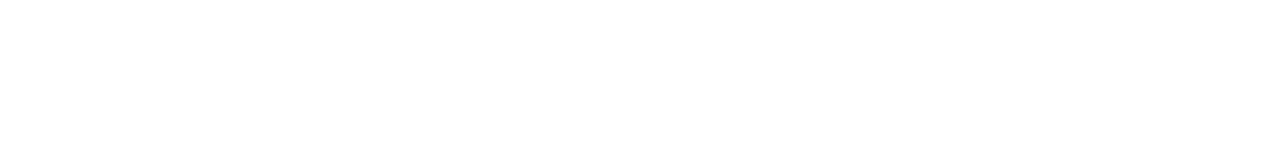
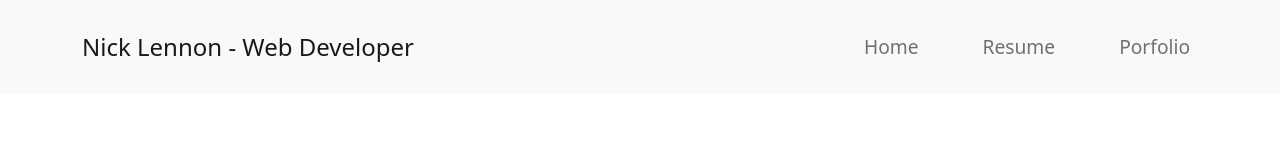
Before and after one commit to nlenno1/dev-portfolio-site, a plain HTML site: page index.html in a window 1280 px wide. Drawn offline with nearby package versions, Linux system fonts and the light colour scheme.

Commit message:
feat: add navbar

```diff
--- a/assets/css/style.css
+++ b/assets/css/style.css
@@ -0,0 +1,26 @@
+/* Navbar */
+
+.navbar {
+    padding: 1.5rem 1rem;
+}
+
+.navbar-brand {
+    font-size: 1.5rem;
+}
+
+.navbar-nav {
+    padding-top: 1.5rem;
+    margin-left: 1rem;
+}
+
+@media (min-width: 768px) {
+    .navbar-nav {
+        padding-top: 0;
+        gap: 3rem;
+        font-size: 1.2rem;
+    }
+    .navbar-expand-md .navbar-collapse {
+    flex-direction: column;
+    align-items: flex-end;
+    }
+}
--- a/index.html
+++ b/index.html
@@ -1,4 +1,3 @@
-
 <!DOCTYPE html>
 <html lang="en">
 
@@ -10,18 +9,42 @@
     <meta name="viewport" content="width=device-width, initial-scale=1, shrink-to-fit=no">
     <!-- Favicon -->
     <link rel="shortcut icon" type="image/x-icon" href="assets/images/favicon.ico">
-    <!-- Bootstrap & Font Awesome -->
-    <link rel="stylesheet" href="https://cdn.jsdelivr.net/npm/bootstrap@5.1.3/dist/css/bootstrap.min.css">
-    <link rel="stylesheet" href="https://cdn.jsdelivr.net/npm/bootstrap@5.1.3/dist/js/bootstrap.min.js">
-    <link rel="stylesheet" href="https://cdn.jsdelivr.net/npm/bootstrap@5.1.3/dist/js/bootstrap.bundle.min.js">
-    <link rel="stylesheet" href="https://cdn.jsdelivr.net/npm/@fortawesome/fontawesome-free@5.15.4/css/fontawesome.min.css">
+    <!-- Bootstrap -->
+    <link href="https://cdn.jsdelivr.net/npm/bootstrap@5.0.2/dist/css/bootstrap.min.css" rel="stylesheet" integrity="sha384-EVSTQN3/azprG1Anm3QDgpJLIm9Nao0Yz1ztcQTwFspd3yD65VohhpuuCOmLASjC" crossorigin="anonymous">
+<script src="https://cdn.jsdelivr.net/npm/bootstrap@5.0.2/dist/js/bootstrap.bundle.min.js" integrity="sha384-MrcW6ZMFYlzcLA8Nl+NtUVF0sA7MsXsP1UyJoMp4YLEuNSfAP+JcXn/tWtIaxVXM" crossorigin="anonymous"></script>
+    <!-- Font Awesome -->
+    <link rel="stylesheet"href="https://cdn.jsdelivr.net/npm/@fortawesome/fontawesome-free@5.15.4/css/fontawesome.min.css">
     <!-- AOS Link -->
     <link rel="stylesheet" href="https://unpkg.com/aos@next/dist/aos.css" />
     <!-- Local CSS -->
     <link rel="stylesheet" href="assets/css/style.css">
 </head>
+
 <body>
-
+    <header id="home">
+        <nav class="navbar navbar-expand-md navbar-light bg-light">
+            <div class="container-lg">
+                <a class="navbar-brand" href="#home">Nick Lennon <span class="d-none d-md-inline-flex">-  Web Developer</span></a>
+                <button class="navbar-toggler" type="button" data-bs-toggle="collapse" data-bs-target="#navbarNav"
+                    aria-controls="navbarNav" aria-expanded="false" aria-label="Toggle navigation">
+                    <span class="navbar-toggler-icon"></span>
+                </button>
+                <div class="collapse navbar-collapse" id="navbarNav">
+                    <ul class="navbar-nav">
+                        <li class="nav-item">
+                            <a class="nav-link" href="#home">Home</a>
+                        </li>
+                        <li class="nav-item">
+                            <a class="nav-link" href="#resume">Resume</a>
+                        </li>
+                        <li class="nav-item">
+                            <a class="nav-link" href="#portfolio">Porfolio</a>
+                        </li>
+                    </ul>
+                </div>
+            </div>
+        </nav>
+    </header>
 
     <!-- JS -->
     <script src="https://unpkg.com/aos@next/dist/aos.js"></script>
```
